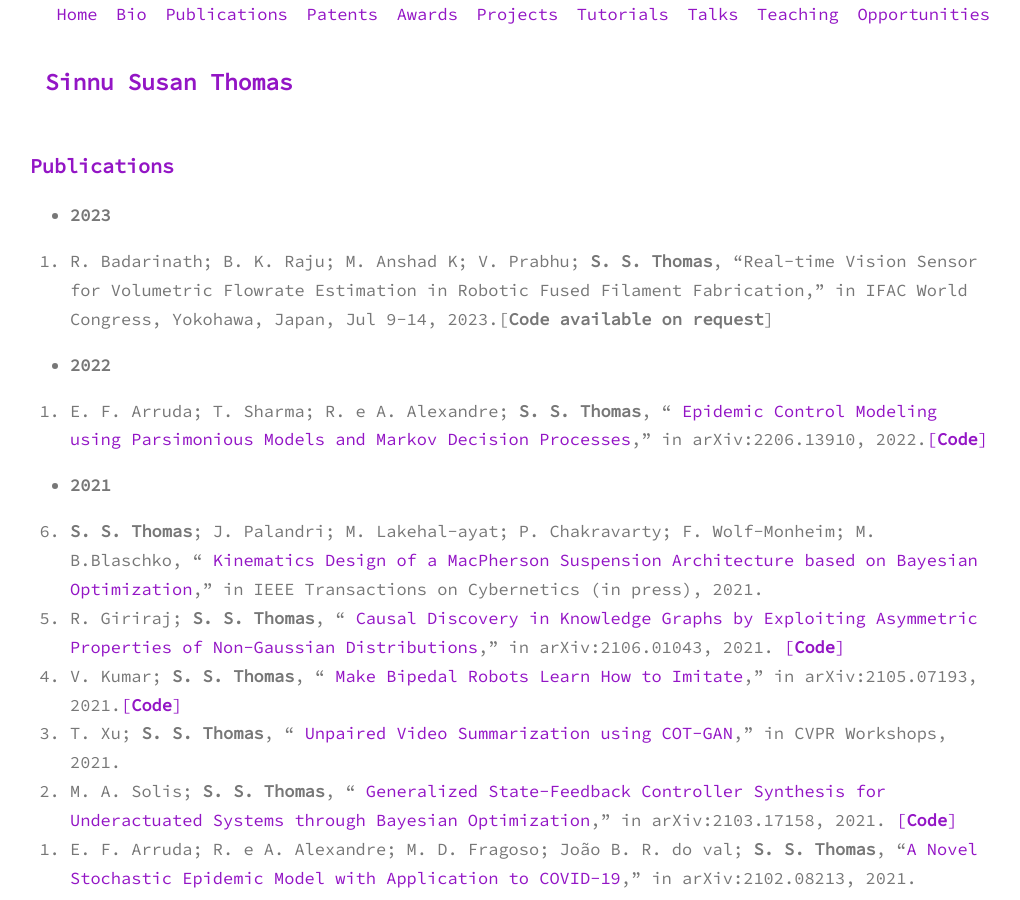
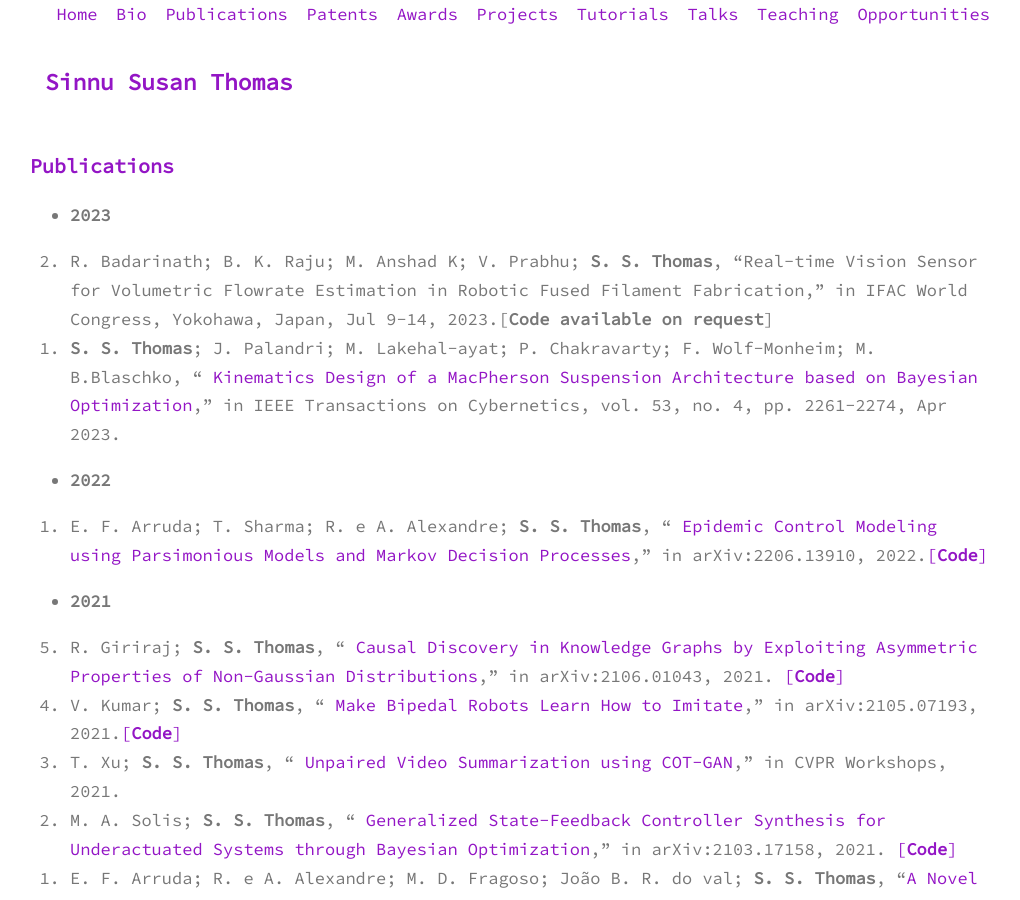
Before and after one commit to sinnuthomas/sinnuthomas.github.io, a Jekyll site: the page built from publications.md, in a window 1280 px wide and 900 px high. Shown: the whole window, without its empty margins (130-1150 px from the left). Built offline with Jekyll 4.4.1, drawn with Linux system fonts in a browser that asks for light colours; some of the changed lines change nothing that is shown.

Commit message:
Update publications.md

```diff
--- a/publications.md
+++ b/publications.md
@@ -6,6 +6,7 @@ permalink: /publications/
 * **2023**
 <ol reversed>
   <li>R. Badarinath; B. K. Raju; M. Anshad K; V. Prabhu; <b>S. S. Thomas</b>, “Real-time Vision Sensor for Volumetric Flowrate Estimation in Robotic Fused Filament Fabrication,” in  IFAC World Congress, Yokohawa, Japan, Jul 9-14, 2023.[<b>Code available on request</b>]</li>
+  <li><b>S. S. Thomas</b>; J. Palandri; M. Lakehal-ayat; P. Chakravarty; F. Wolf-Monheim; M. B.Blaschko, “ <a href="https://ieeexplore.ieee.org/document/9560711">Kinematics Design of a MacPherson Suspension Architecture based on Bayesian Optimization</a>,” in IEEE Transactions on Cybernetics, vol. 53, no. 4, pp. 2261-2274, Apr 2023.</li>
 </ol>
 
 * **2022**
@@ -15,7 +16,6 @@ permalink: /publications/
 
 * **2021**
 <ol reversed>
-  <li><b>S. S. Thomas</b>; J. Palandri; M. Lakehal-ayat; P. Chakravarty; F. Wolf-Monheim; M. B.Blaschko, “ <a href="https://ieeexplore.ieee.org/document/9560711">Kinematics Design of a MacPherson Suspension Architecture based on Bayesian Optimization</a>,” in IEEE Transactions on Cybernetics (in press), 2021.</li>
   <li>R. Giriraj; <b>S. S. Thomas</b>, “ <a href="https://arxiv.org/abs/2106.01043">Causal Discovery in Knowledge Graphs by Exploiting Asymmetric Properties of Non-Gaussian Distributions</a>,” in arXiv:2106.01043, 2021. <a href="https://www.github.com/rohangiriraj/CausalKG">[<b>Code</b>]</a></li>
   <li>V. Kumar; <b>S. S. Thomas</b>, “ <a href="https://arxiv.org/abs/2105.07193">Make Bipedal Robots Learn How to Imitate</a>,” in arXiv:2105.07193, 2021.<a href="https://github.com/8-vishal/Imitation-Learning-in-bipedal-robots">[<b>Code</b>]</a></li>
   <li>T. Xu; <b>S. S. Thomas</b>, “ <a href="https://sites.google.com/view/wicvcvpr2021/program/accepted-work">Unpaired Video Summarization using COT-GAN</a>,” in CVPR Workshops, 2021. </li>
```
